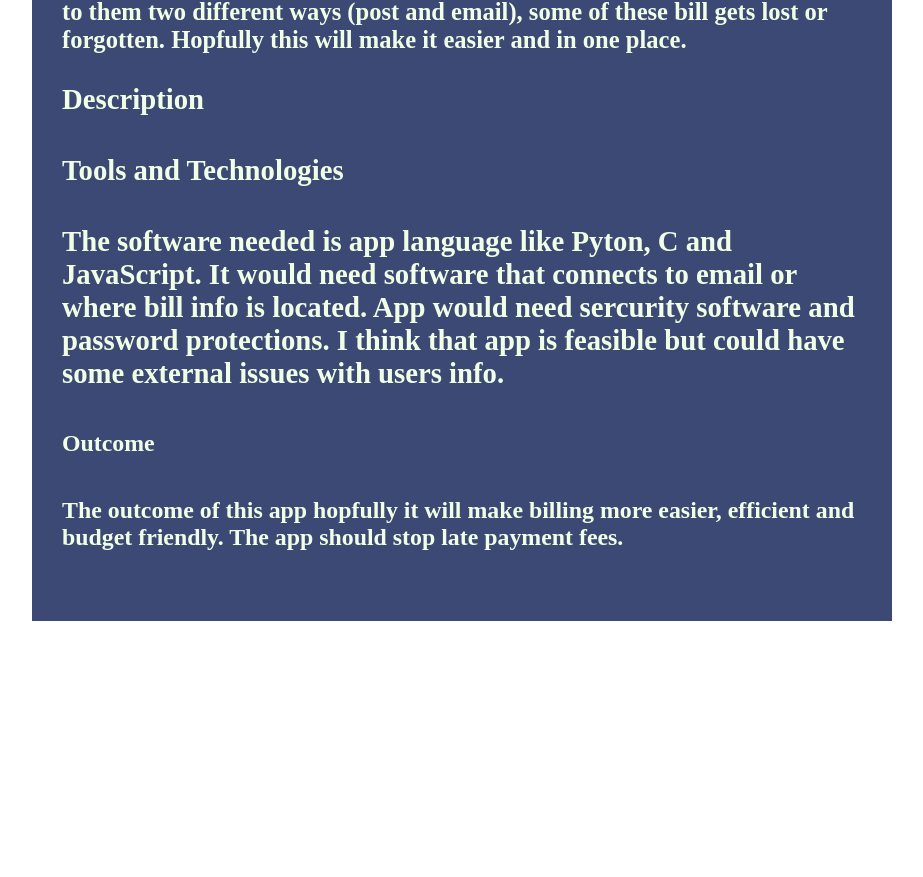
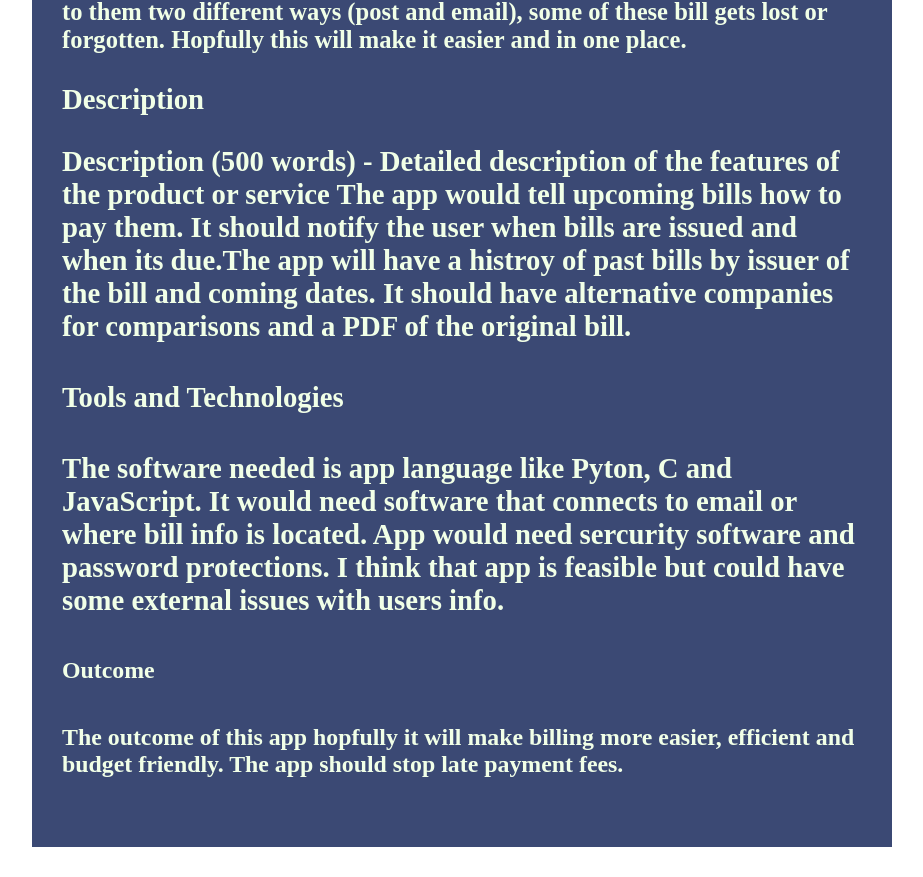
Before and after one commit to Samuel784/ass1, a plain HTML site: page index.html in a window 1280 px wide. Shown: the part 3386-4263 px from the top of the page, without its empty margins (178-1101 px from the left). Before the commit the page ends 4037 px from the top, so only its background shows below. Drawn offline with Linux system fonts and the light colour scheme.

Commit message:
Update index.html

```diff
--- a/index.html
+++ b/index.html
@@ -55,7 +55,8 @@
 			<h2> Motivation <h2>
 			<p1> The motivation for this is all most everyone has bills and get them delivered to them two different ways (post and email), some of these bill gets lost or forgotten. Hopfully this will make it easier and in one place.<p1>
 			<h3> Description <h3>
-			<p1>
+			<p1> Description (500 words) - Detailed description of the features of the product or service
+ The app would tell upcoming bills how to pay them. It should notify the user when bills are issued and when its due.The app will have a histroy of past bills by issuer of the bill and coming dates. It should have alternative companies for comparisons and a PDF of the original bill.<p1>
 			<h4> Tools and Technologies <h4>
 			<p1>The software needed is app language like Pyton, C and JavaScript. It would need software that connects to email or where bill info is located. App would need sercurity software and password protections. I think that app is feasible but could have some external issues with users info.<p1>
 			<h5> Outcome <h5
```
